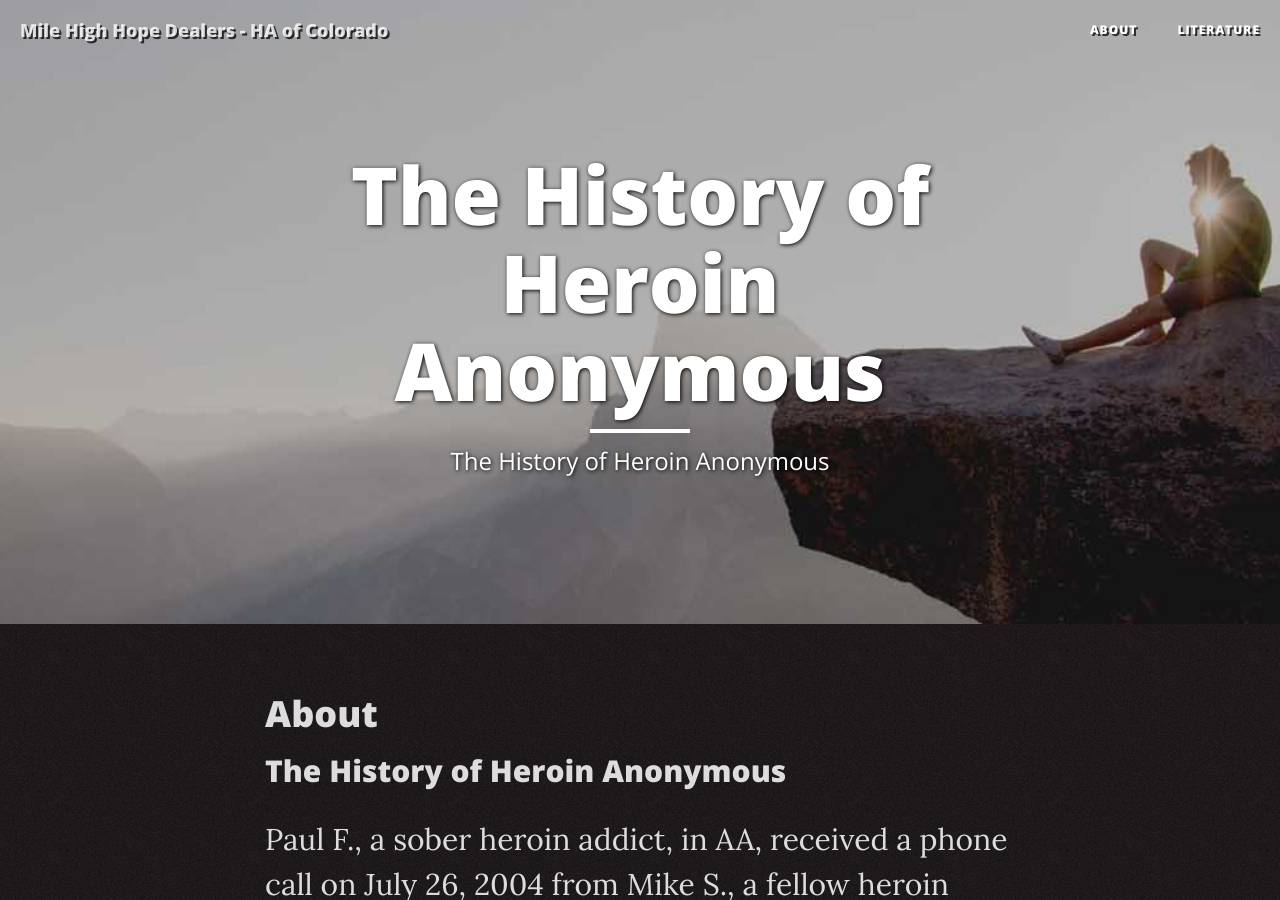
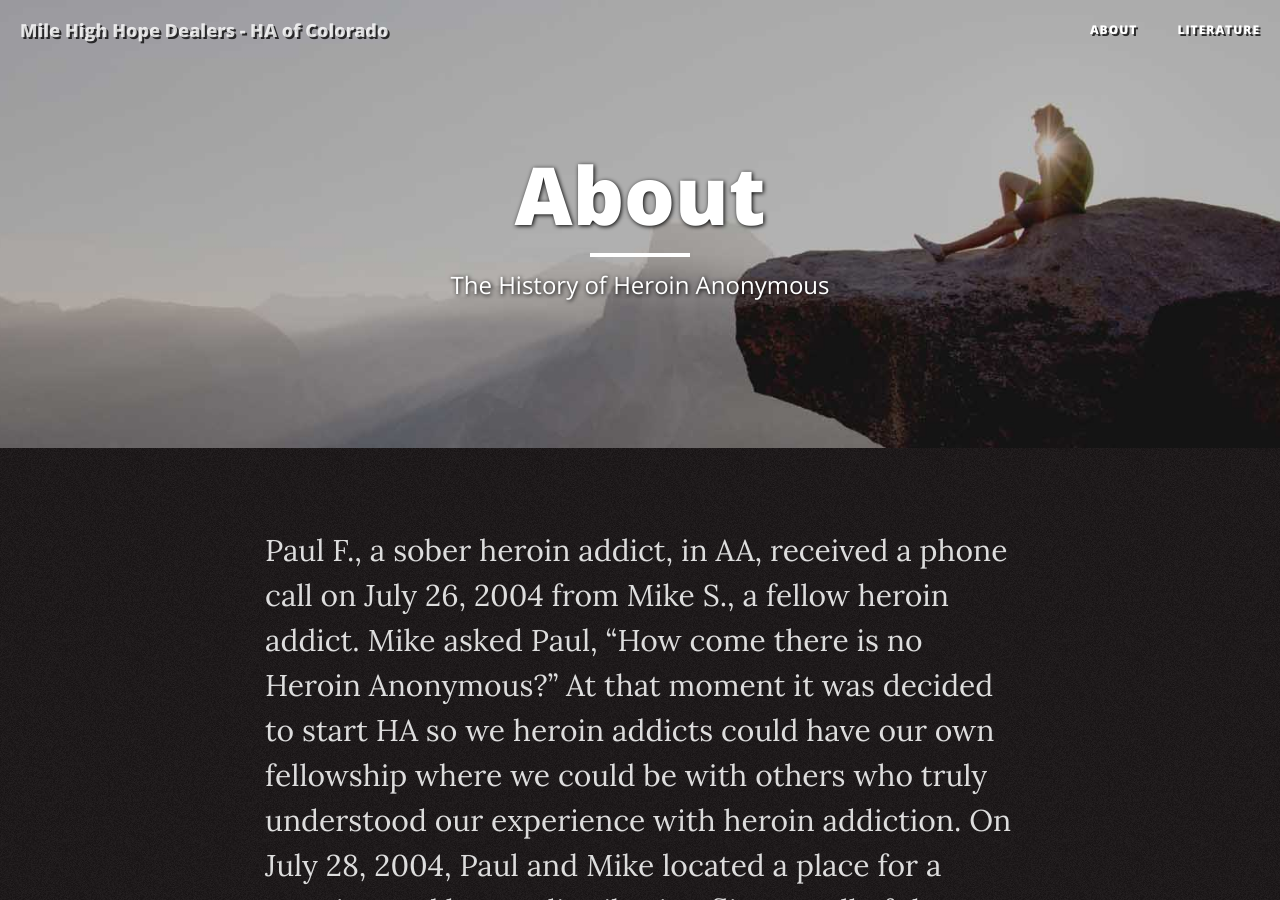
Before and after one commit to StarPerfect/MileHighHopeDealers, a Jekyll site: the page built from about.md, in a window 1280 px wide and 900 px high. Built offline with Jekyll 4.4.1, drawn with Linux system fonts in a browser that asks for light colours; nearby versions of some CDN libraries.

Commit message:
Update the main About/History headers

```diff
--- a/about.md
+++ b/about.md
@@ -2,13 +2,12 @@
 layout: page
 nav_title: About
 title: The History of Heroin Anonymous
-description: The History of Heroin Anonymous
+description: Official account of how Heroin Anonyous was first founded in 2004.
+big_header: About
+small_header: The History of Heroin Anonymous
 header-img: assets/owner/hero/about-bg.jpg
-permalink: /about/
+permalink: /about
 ---
-
-# About
-## The History of Heroin Anonymous
 
 Paul F., a sober heroin addict, in AA, received a phone call on July 26, 2004 from Mike S., a fellow heroin addict. Mike
 asked Paul, “How come there is no Heroin Anonymous?” At that moment it was decided to start HA so we heroin addicts
```
